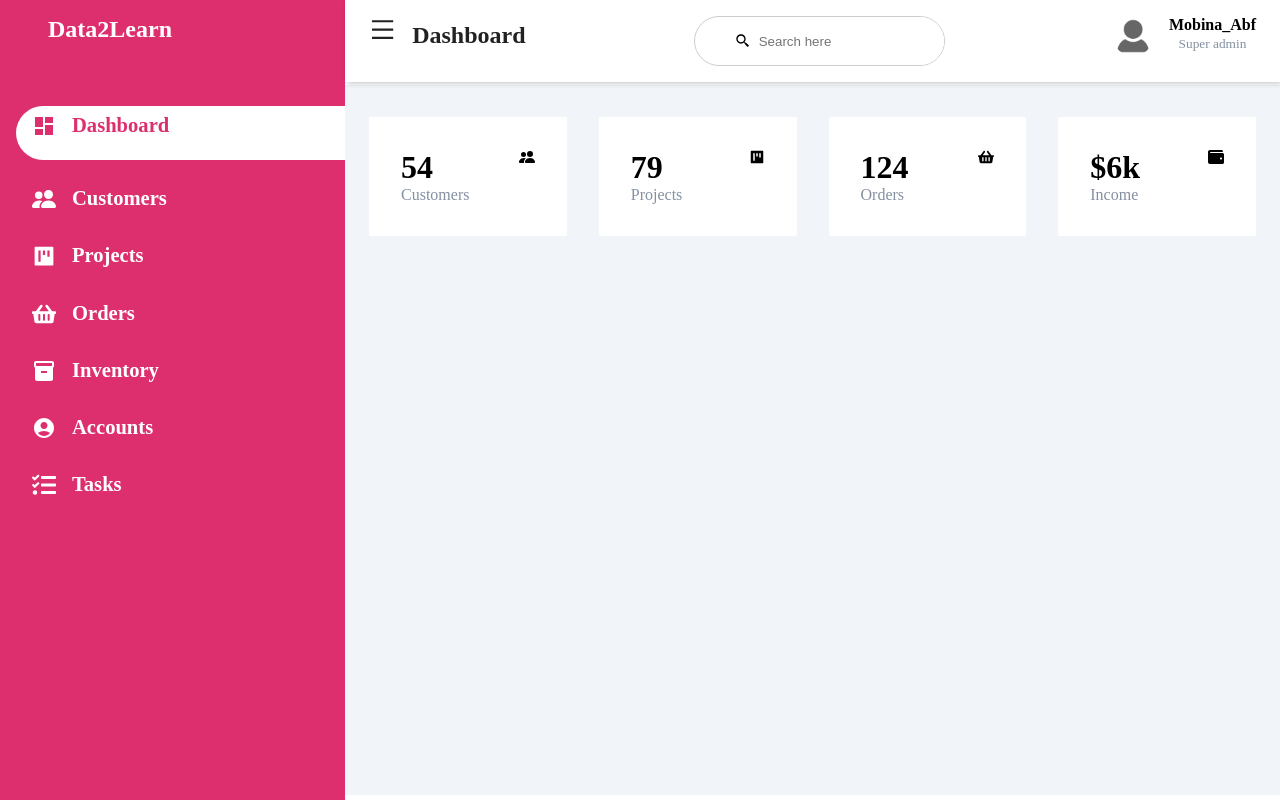
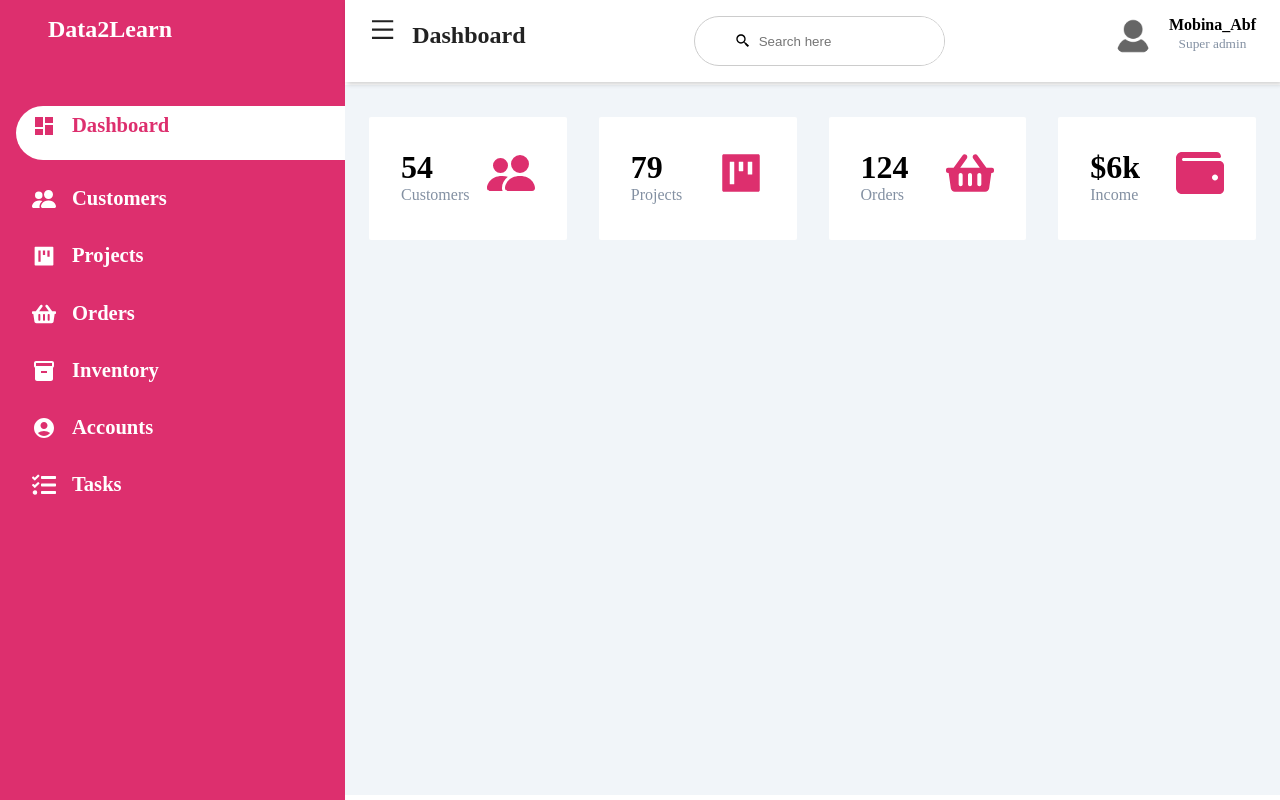
Before and after one commit to MobinaAbf/admin-dashboard, a React (Create React App) app: page / in a window 1280 px wide. Built offline with nearby package versions, Linux system fonts and the light colour scheme.

Commit message:
set cards

```diff
--- a/src/Dashboard/Dashboard.css
+++ b/src/Dashboard/Dashboard.css
@@ -142,17 +142,21 @@ main {
   margin-bottom: 1rem;
 }
 
-.card-single{
+.card-single {
   display: flex;
   justify-content: space-between;
-  background:#fff;
+  background: #fff;
   padding: 2rem;
   border-radius: 2px;
 }
 
-.card-single  h1 + span {
-color: var(--text-grey);
+.card-single div:last-child span {
+  font-size: 3rem;
+  color: var(--main-color);
+}
 
+.card-single div:first-child  span{
+  color: var(--text-grey);
 }
 
 .search-wrapper span {
```
